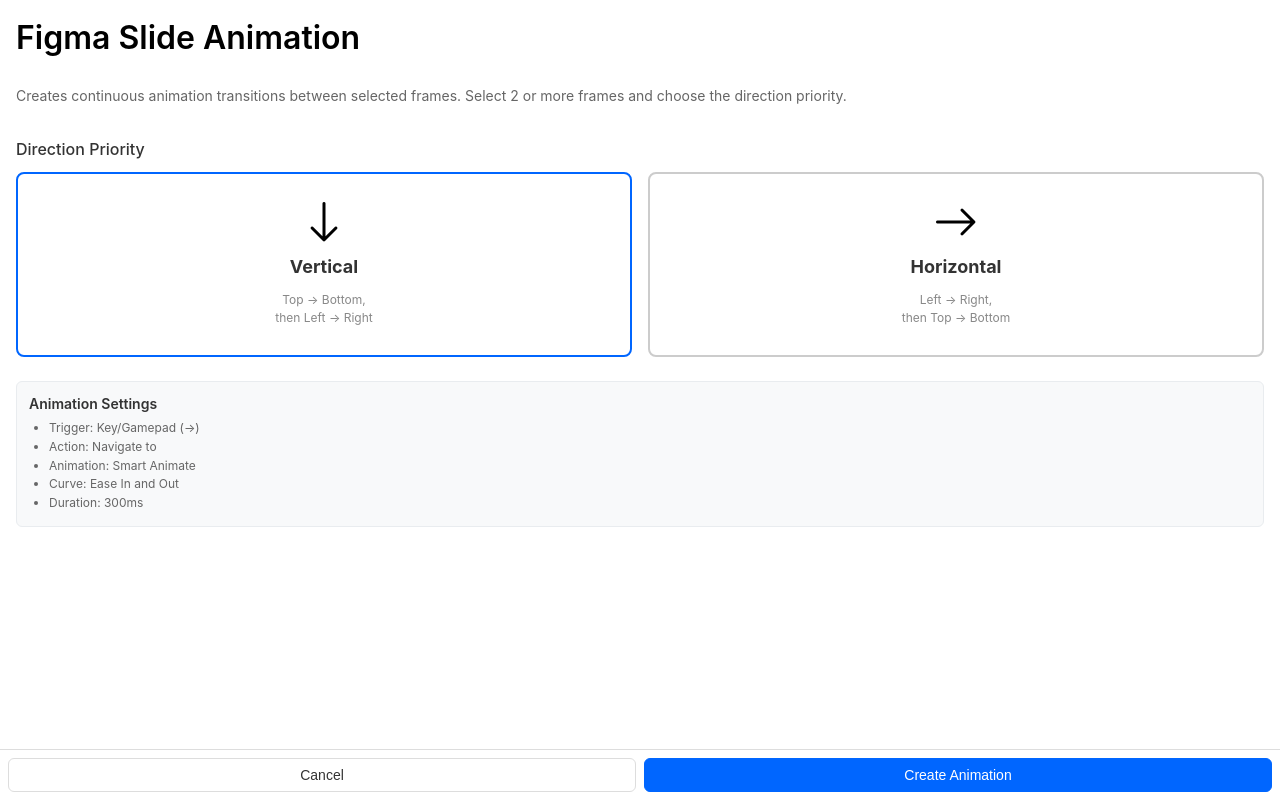
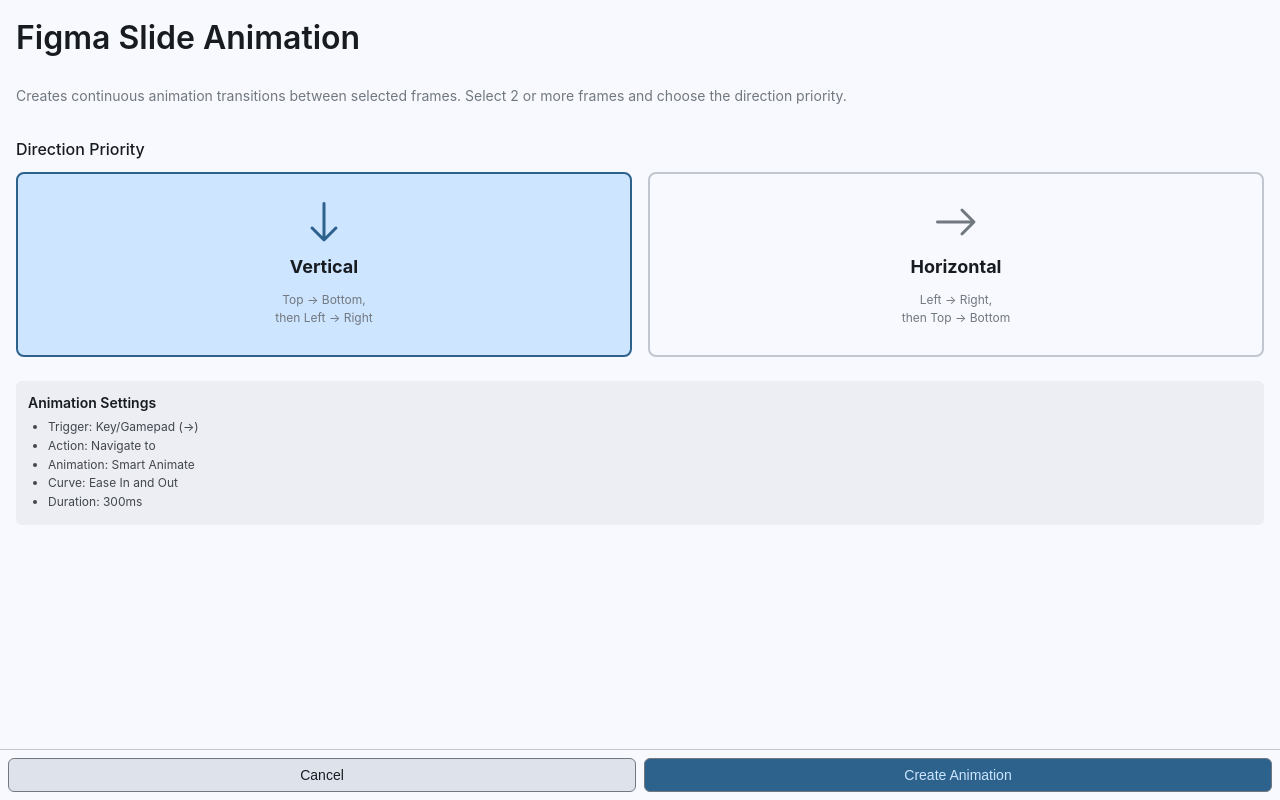
Before and after one commit to chnotchy/figma-slide-animation, a website: page ui.html in a window 1280 px wide. Drawn offline with nearby package versions, Linux system fonts and the light colour scheme.

Commit message:
Refactor CSS variables and styles for improved theming and consistency across UI components

```diff
--- a/ui.html
+++ b/ui.html
@@ -6,13 +6,46 @@
   <title>Figma Slide Animation</title>
   <link href="https://fonts.googleapis.com/css2?family=Material+Symbols+Rounded" rel="stylesheet">
   <style>
+    :root {
+      --md-sys-color-surface: rgb(247 249 255);
+      --md-sys-color-on-surface: rgb(24 28 32);
+      --md-sys-color-surface-variant: rgb(222 227 235);
+      --md-sys-color-on-surface-variant: rgb(66 71 78);
+      --md-sys-color-primary: rgb(45 98 140);
+      --md-sys-color-on-primary: rgb(205 229 255);
+      --md-sys-color-secondary: rgb(81 96 111);
+      --md-sys-color-on-secondary: rgb(255 255 255);
+      --md-sys-color-outline: rgb(114 120 127);
+      --md-sys-color-outline-variant: rgb(194 199 207);
+      --md-sys-color-surface-container-low: rgb(241 244 249);
+      --md-sys-color-surface-container: rgb(236 238 243);
+    }
+
+    @media (prefers-color-scheme: dark) {
+      :root {
+        --md-sys-color-surface: rgb(16 20 24);
+        --md-sys-color-on-surface: rgb(224 226 232);
+        --md-sys-color-surface-variant: rgb(66 71 78);
+        --md-sys-color-on-surface-variant: rgb(194 199 207);
+        --md-sys-color-primary: rgb(154 203 250);
+        --md-sys-color-on-primary: rgb(0 51 82);
+        --md-sys-color-secondary: rgb(185 200 218);
+        --md-sys-color-on-secondary: rgb(35 50 64);
+        --md-sys-color-outline: rgb(140 145 152);
+        --md-sys-color-outline-variant: rgb(66 71 78);
+        --md-sys-color-surface-container-low: rgb(24 28 32);
+        --md-sys-color-surface-container: rgb(28 32 36);
+      }
+    }
+
     body {
       font-family: 'Inter', -apple-system, BlinkMacSystemFont, 'Segoe UI', Roboto, sans-serif;
       margin: 0;
       padding: 16px;
-      background: #ffffff;
       font-size: 14px;
       line-height: 1.4;
+      background: var(--md-sys-color-surface);
+      color: var(--md-sys-color-on-surface);
     }
 
     .container {
@@ -25,12 +58,12 @@
     .title {
       font-size: 32px;
       font-weight: 600;
-      color: #000;
+      color: var(--md-sys-color-on-surface);
       margin-bottom: 8px;
     }
 
     .description {
-      color: #666;
+      color: var(--md-sys-color-outline);
       margin-bottom: 16px;
       font-size: 14px;
       line-height: 1.5;
@@ -45,7 +78,7 @@
     .option-label {
       font-size: 16px;
       font-weight: 500;
-      color: #333;
+      color: var(--md-sys-color-on-surface);
       margin-bottom: 4px;
     }
 
@@ -60,7 +93,7 @@
       flex-direction: column;
       align-items: center;
       padding: 24px 12px 12px;
-      border: 2px solid #ccc;
+      border: 2px solid var(--md-sys-color-outline-variant);
       border-radius: 8px;
       cursor: pointer;
       transition: border-color 0.2s ease;
@@ -68,24 +101,34 @@
     }
 
     .radio-card.selected {
-      border-color: #0066ff;
+      border-color: var(--md-sys-color-primary);
+      background: var(--md-sys-color-on-primary);
+    }
+
+    .radio-card:not(.selected):hover {
+      background: var(--md-sys-color-surface-container-low);
     }
 
     .radio-card .material-symbols-rounded {
       font-size: 48px;
       margin-bottom: 8px;
+      color: var(--md-sys-color-outline);
+    }
+
+    .radio-card.selected .material-symbols-rounded {
+      color: var(--md-sys-color-primary);
     }
 
     .radio-card label {
       font-size: 18px;
       font-weight: 700;
-      color: #333;
+      color: var(--md-sys-color-on-surface);
       margin-bottom: 12px;
     }
 
     .radio-card .description {
       font-size: 12px;
-      color: #888;
+      color: var(--md-sys-color-outline);
       text-align: center;
     }
 
@@ -97,18 +140,17 @@
       bottom: 0;
       left: 0;
       right: 0;
-      background: white;
       padding: 8px;
-      border-top: 1px solid #ddd;
+      border-top: 1px solid var(--md-sys-color-outline-variant);
     }
 
     .button {
       flex: 1;
       padding: 8px 12px;
-      border: 1px solid #ddd;
+      border: 1px solid var(--md-sys-color-outline);
       border-radius: 6px;
-      background: #fff;
-      color: #333;
+      background: var(--md-sys-color-surface-variant);
+      color: var(--md-sys-color-on-surface);
       font-size: 14px;
       font-weight: 500;
       cursor: pointer;
@@ -116,24 +158,23 @@
     }
 
     .button:hover {
-      background: #f8f8f8;
-      border-color: #ccc;
+      border-color: var(--md-sys-color-outline-variant);
+      background: var(--md-sys-color-secondary);
+      color: var(--md-sys-color-on-secondary);
     }
 
     .button.primary {
-      background: #0066ff;
-      color: white;
-      border-color: #0066ff;
+      background: var(--md-sys-color-primary);
+      color: var(--md-sys-color-on-primary);
     }
 
     .button.primary:hover {
-      background: #0052cc;
-      border-color: #0052cc;
+      background: var(--md-sys-color-primary);
+      border-color: var(--md-sys-color-primary);
     }
 
     .settings-info {
-      background: #f8f9fa;
-      border: 1px solid #e9ecef;
+      background: var(--md-sys-color-surface-container);
       border-radius: 6px;
       padding: 12px;
       margin-top: 8px;
@@ -141,7 +182,7 @@
 
     .settings-info .info-title {
       font-weight: 600;
-      color: #333;
+      color: var(--md-sys-color-on-surface);
       margin-bottom: 6px;
       font-size: 14px;
     }
@@ -155,7 +196,7 @@
 
     .settings-info .info-item {
       font-size: 12px;
-      color: #666;
+      color: var(--md-sys-color-on-surface-variant);
       margin: 2px 0;
     }
   </style>
```
